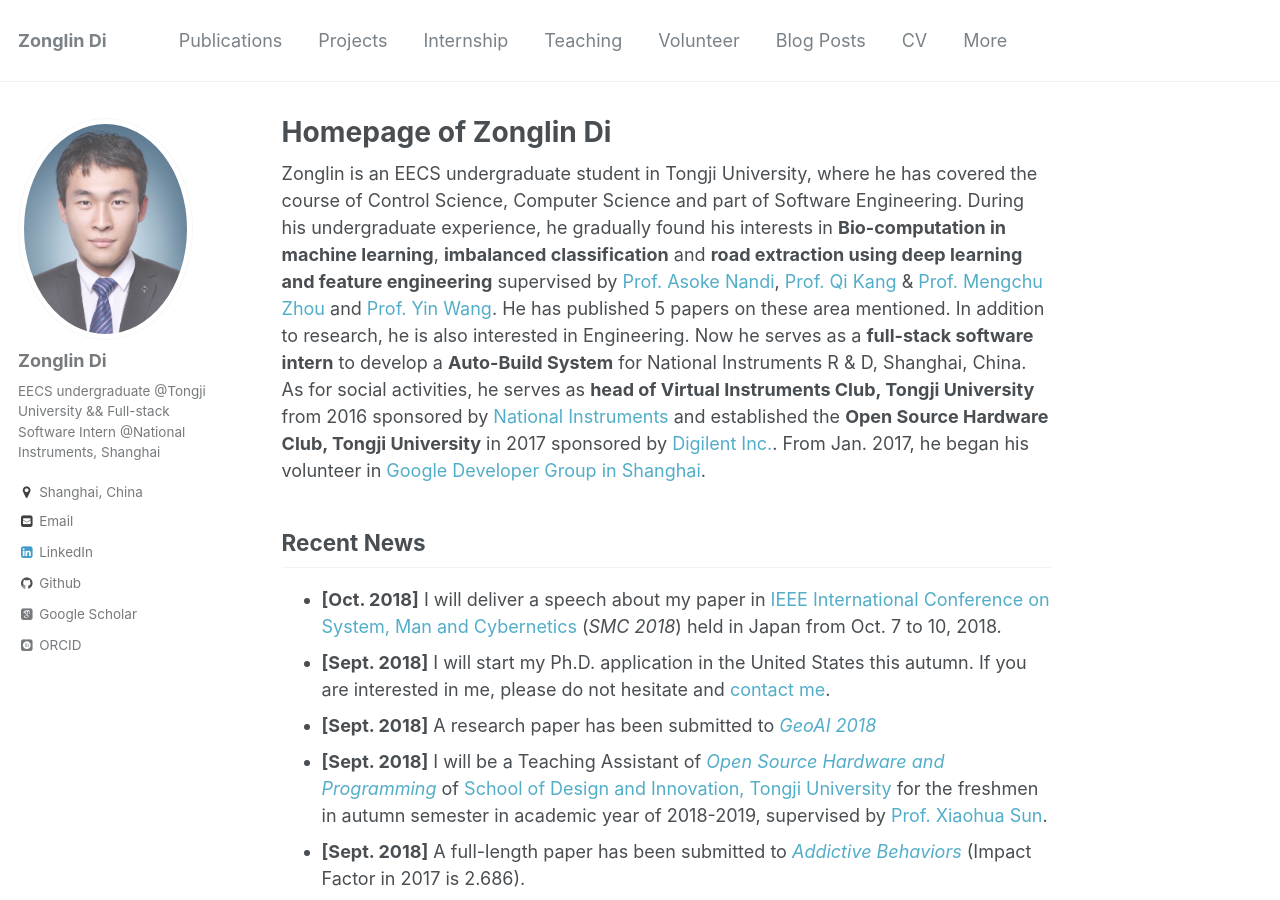
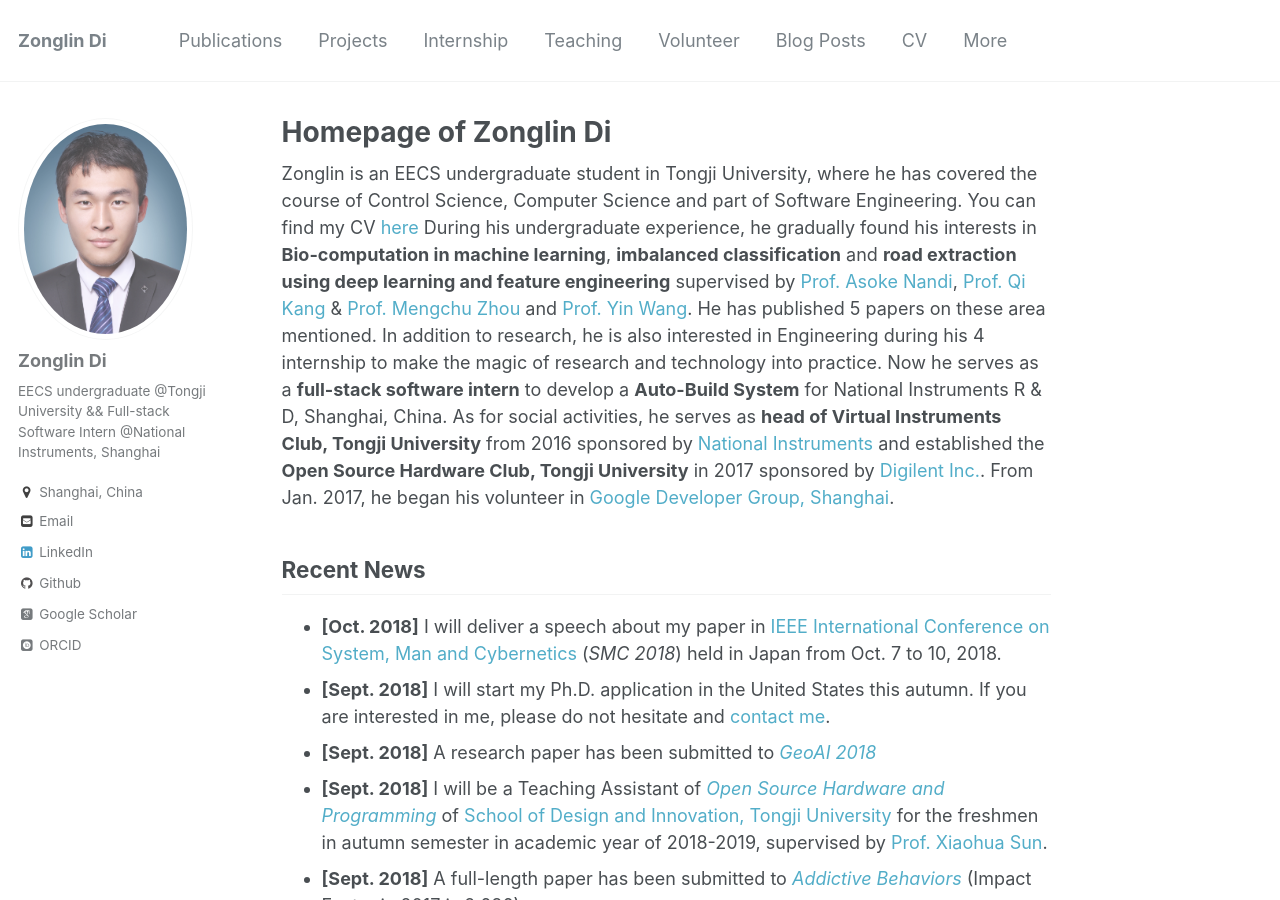
Before and after one commit to ElegantLin/elegantlin.github.io, a Jekyll site: the page built from _pages/about.md, in a window 1280 px wide and 900 px high. Built offline with Jekyll 4.4.1, drawn with Linux system fonts in a browser that asks for light colours; some web fonts are replaced.

Commit message:
update about me

```diff
--- a/_pages/about.md
+++ b/_pages/about.md
@@ -7,7 +7,7 @@
   - /about/
   - /about.html
 ---
-Zonglin is an EECS undergraduate student in Tongji University, where he has covered the course of Control Science, Computer Science and part of Software Engineering. During his undergraduate experience, he gradually found his interests in **Bio-computation in machine learning**, **imbalanced classification** and **road extraction using deep learning and feature engineering** supervised by [Prof. Asoke Nandi](http://www.brunel.ac.uk/people/asoke-k-nandi), [Prof. Qi Kang](https://scholar.google.com.hk/citations?user=t8K4P4wAAAAJ&hl=zh-CN) & [Prof. Mengchu Zhou](https://web.njit.edu/~zhou/) and [Prof. Yin Wang](http://web.eecs.umich.edu/~yinw/). He has published 5 papers on these area mentioned. In addition to research, he is also interested in Engineering. Now he serves as a **full-stack software intern** to develop a **Auto-Build System** for National Instruments R & D, Shanghai, China. As for social activities, he serves as **head of Virtual Instruments Club, Tongji University** from 2016 sponsored by [National Instruments](http://www.ni.com/en-us.html) and established the **Open Source Hardware Club, Tongji University** in 2017 sponsored by [Digilent Inc.](http://www.digilent.com.cn/). From Jan. 2017, he began his volunteer in [Google Developer Group in Shanghai](https://chinagdg.org/p/gdg-shanghai/).
+Zonglin is an EECS undergraduate student in Tongji University, where he has covered the course of Control Science, Computer Science and part of Software Engineering. You can find my CV [here](/file/Zonglin Di CV.pdf) During his undergraduate experience, he gradually found his interests in **Bio-computation in machine learning**, **imbalanced classification** and **road extraction using deep learning and feature engineering** supervised by [Prof. Asoke Nandi](http://www.brunel.ac.uk/people/asoke-k-nandi), [Prof. Qi Kang](https://scholar.google.com.hk/citations?user=t8K4P4wAAAAJ&hl=zh-CN) & [Prof. Mengchu Zhou](https://web.njit.edu/~zhou/) and [Prof. Yin Wang](http://web.eecs.umich.edu/~yinw/). He has published 5 papers on these area mentioned. In addition to research, he is also interested in Engineering during his 4 internship to make the magic of research and technology into practice. Now he serves as a **full-stack software intern** to develop a **Auto-Build System** for National Instruments R & D, Shanghai, China. As for social activities, he serves as **head of Virtual Instruments Club, Tongji University** from 2016 sponsored by [National Instruments](http://www.ni.com/en-us.html) and established the **Open Source Hardware Club, Tongji University** in 2017 sponsored by [Digilent Inc.](http://www.digilent.com.cn/). From Jan. 2017, he began his volunteer in [Google Developer Group, Shanghai](https://chinagdg.org/p/gdg-shanghai/).
 
 
 Recent News
```
Also changed, not shown: 1 other file.
